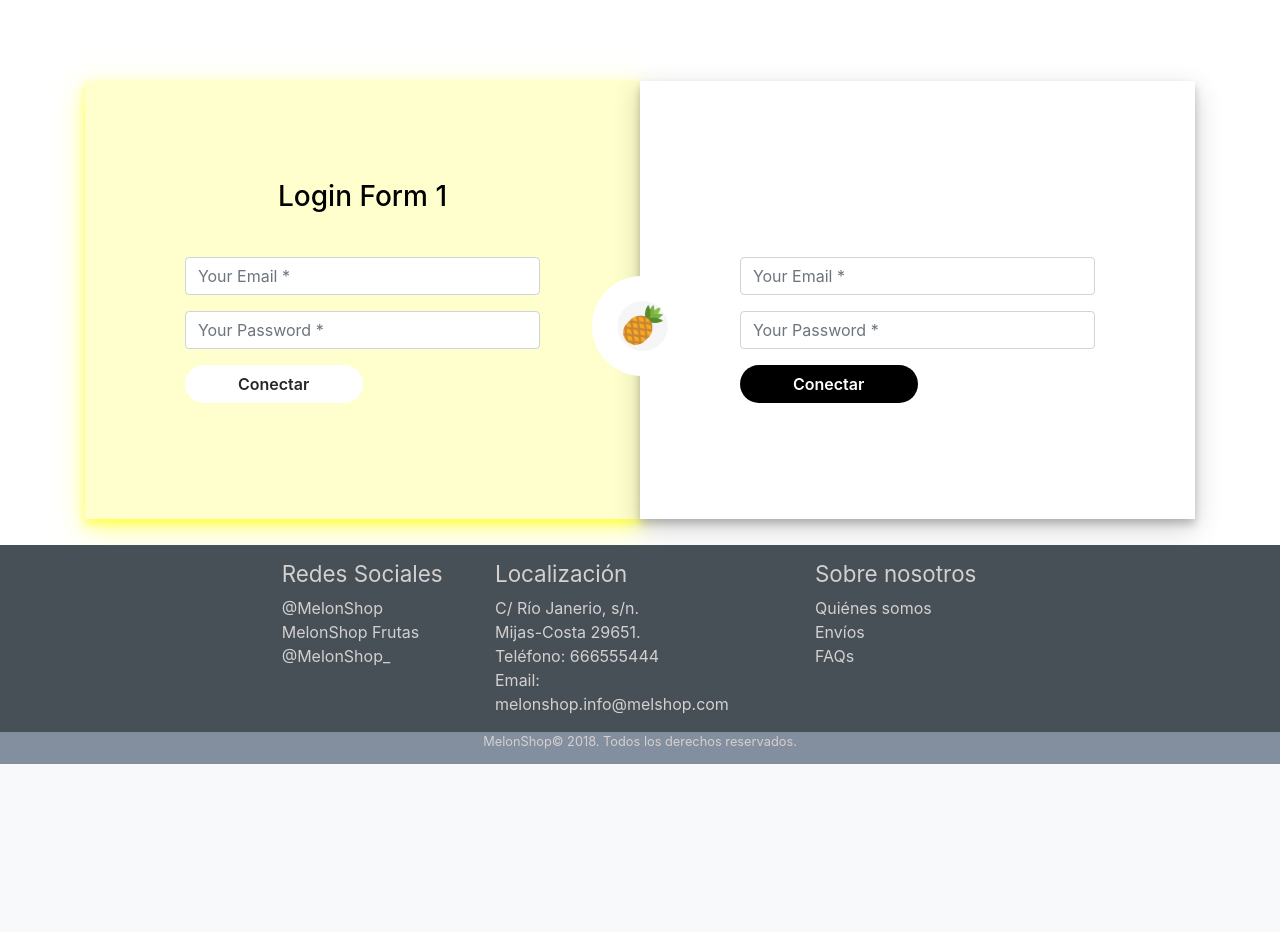
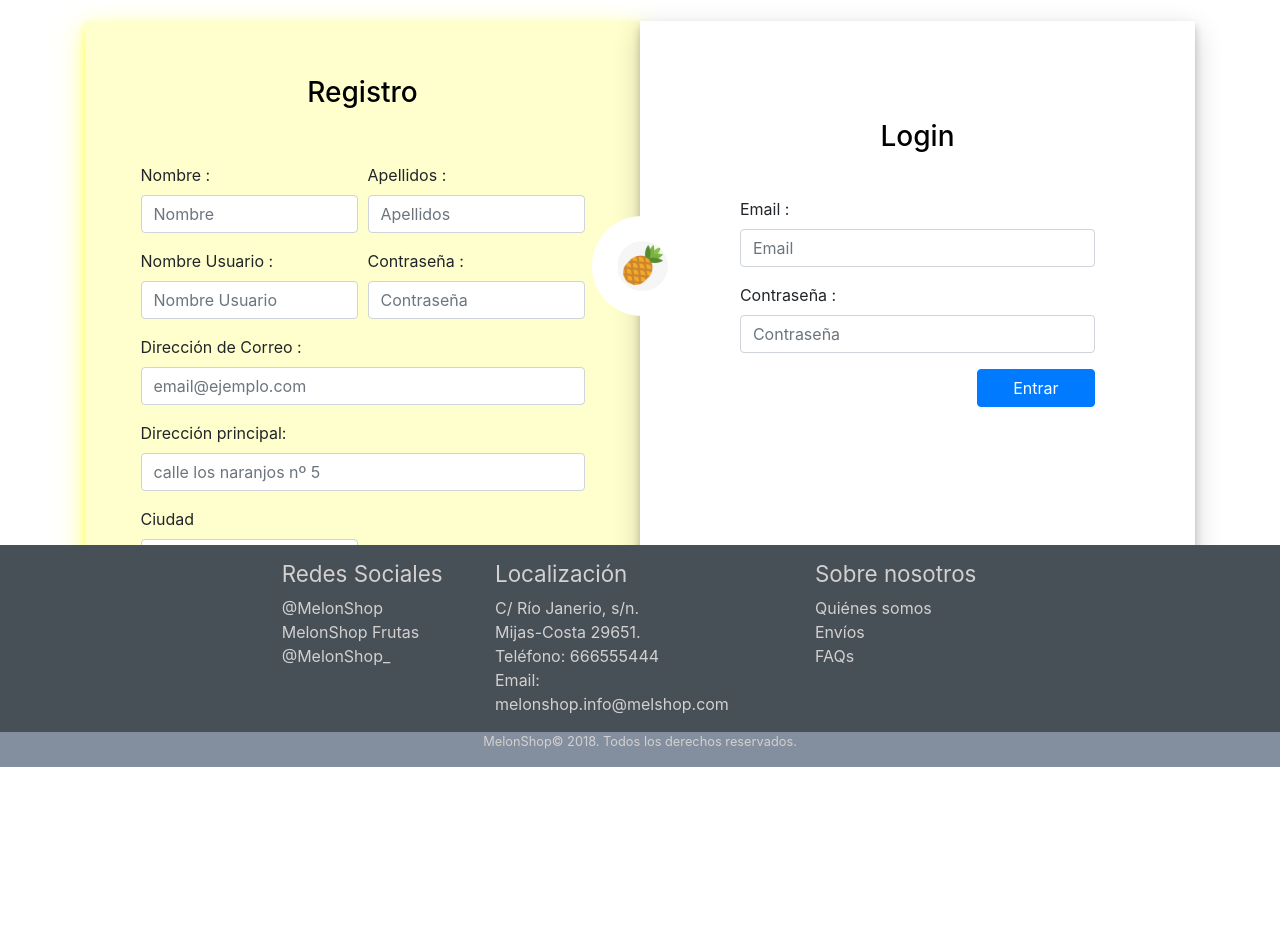
Before and after one commit to ipradasgomez/melonshop, a PHP site: page /login.php in a window 1280 px wide. Shown: the part 80-1012 px from the top of the page. Before the commit the page ends 844 px from the top, so only its background shows below. Run offline with PHP 8.4, Linux system fonts and the light colour scheme; style sheets or scripts are compiled from the project's sources.

Commit message:
cabios en el login de bootsnipet

```diff
--- a/resources/css/mystyles.css
+++ b/resources/css/mystyles.css
@@ -17,6 +17,10 @@
 .main-container {
     margin-top: 25px;
     margin-bottom:190px;
+}
+
+.login-form-1{
+    padding: 0;
 }
 
 .inputCant {
@@ -147,6 +151,10 @@ footer {
 
 .footer-bot p {
     color: rgb(211, 208, 208);
+}
+
+#loginform{
+    margin-top: -60px;
 }
 
 footer>.row {
@@ -295,7 +303,7 @@ footer>.row {
     padding: 5%;
 }
 .login-form-1{
-    padding: 9%;
+    padding: 5%;
     background:rgba(255, 255, 6,0.2);
     box-shadow: 0 5px 8px 0 rgba(255, 255, 6, 0.5), 0 9px 26px 0 rgba(255, 255, 6, 0.5);
 }
@@ -305,14 +313,14 @@ footer>.row {
     color:black;
 }
 .login-form-2{
-    padding: 9%;
+    padding: 9% 9% 9% 9%;
     background: white;
     box-shadow: 0 5px 8px 0 rgba(0, 0, 0, 0.2), 0 9px 26px 0 rgba(0, 0, 0, 0.19);
 }
 .login-form-2 h3{
     text-align: center;
     margin-bottom:12%;
-    color: #fff;
+    color: black;
 }
 .btnSubmit{
     font-weight: 600;
--- a/web/templates/login.tpl
+++ b/web/templates/login.tpl
@@ -2,36 +2,70 @@
 <div class="container">
     <div class="row">
         <div class="container login-container">
-            <div class="row">
+            <div class="row" id="loginform">
                 <div class="col-md-6 login-form-1">
-                    <h3>Login Form 1</h3>
-
-                        <div class="form-group">
-                            <input type="text" class="form-control" placeholder="Your Email *" value="" />
+                    <h3>Registro</h3>
+                    <div class="form-row">
+                        <div class="form-group col-md-6">
+                            <label for="inputEmail4">Nombre :</label>
+                            <input type="text" class="form-control" id="inputNombre" placeholder="Nombre">
                         </div>
-                        <div class="form-group">
-                            <input type="password" class="form-control" placeholder="Your Password *" value="" />
+                        <div class="form-group col-md-6">
+                            <label for="inputPassword4">Apellidos :</label>
+                            <input type="text" class="form-control" id="inputApellidos" placeholder="Apellidos">
                         </div>
-                        <div class="form-group">
-                            <input type="submit" class="btnSubmit" value="Conectar" />
+                    </div>
+                    <div class="form-row">
+                        <div class="form-group col-md-6">
+                            <label for="inputAddress">Nombre Usuario :</label>
+                            <input type="text" class="form-control" id="inputNombreUsuario" placeholder="Nombre Usuario">
                         </div>
-
+                        <div class="form-group col-md-6">
+                            <label for="inputAddress">Contraseña :</label>
+                            <input type="password" class="form-control" id="inputContrasena" placeholder="Contraseña">
+                        </div>
+                    </div>
+                    <div class="form-row">
+                        <div class="form-group col-12">
+                            <label for="inputAddress">Dirección de Correo :</label>
+                            <input type="email" class="form-control" id="inputCorreo" placeholder="email@ejemplo.com">
+                        </div>
+                    </div>
+                    <div class="form-row">
+                        <div class="form-group col-12">
+                            <label for="inputAddress">Dirección principal:</label>
+                            <input type="text" class="form-control" id="inputDireccionPrincipal" placeholder="calle los naranjos nº 5">
+                        </div>
+                    </div>
+                    <div class="form-row">
+                        <div class="form-group col-md-6">
+                            <label for="inputCity">Ciudad</label>
+                            <input type="text" class="form-control" id="inputCiudad" placeholder="Málaga">
+                        </div>
+                    </div>
+                    <button type="submit" class="btn btn-primary offset-4 offset-md-0 col-4">Registrar</button>
                 </div>
                 <div class="col-md-6 login-form-2">
                     <div class="login-logo">
                         <img src="../resources/gallery/pinna.png" alt=""/>
                     </div>
-                    <h3>Login Form 2</h3>
-                        <div class="form-group">
-                            <input type="text" class="form-control" placeholder="Your Email *" value="" />
+                    <h3>Login</h3>
+                    <form action="" method="post">
+                    <div class="form-row">
+                        <div class="form-group col-12">
+                            <label for="exampleInputEmail1">Email :</label>
+                            <input type="text" class="form-control" id="exampleInputEmail1" aria-describedby="emailHelp" placeholder="Email" name="email">
                         </div>
-                        <div class="form-group">
-                            <input type="password" class="form-control" placeholder="Your Password *" value="" />
+                        <div class="form-group col-12">
+                            <label for="exampleInputPassword1">Contraseña :</label>
+                            <input type="password" class="form-control" id="exampleInputPassword1" placeholder="Contraseña">
                         </div>
-                        <div class="form-group">
-                            <input type="submit" class="btnSubmit2" value="Conectar" />
+                        <div class="form-group col-12">
+                            <button type="submit" name="login" id="login" class="btn btn-primary offset-4 offset-md-8 col-4 col-md-4">Entrar</button>
                         </div>
-                    </form>
+
+                    </div>
+                </form>
                 </div>
             </div>
         </div>
```
Also changed, not shown: items.sql (added, +45 -0 lines), 2 other files.
